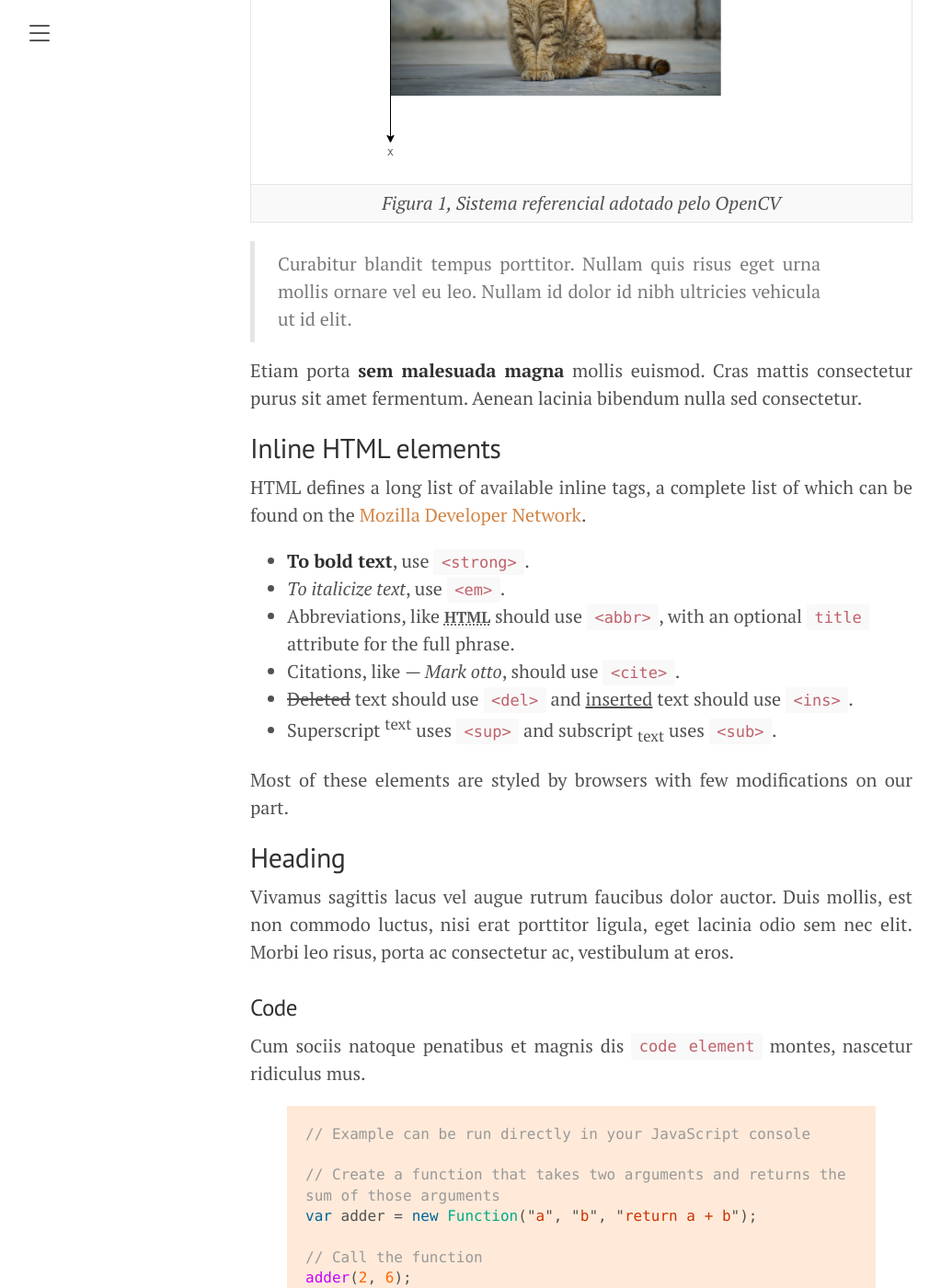
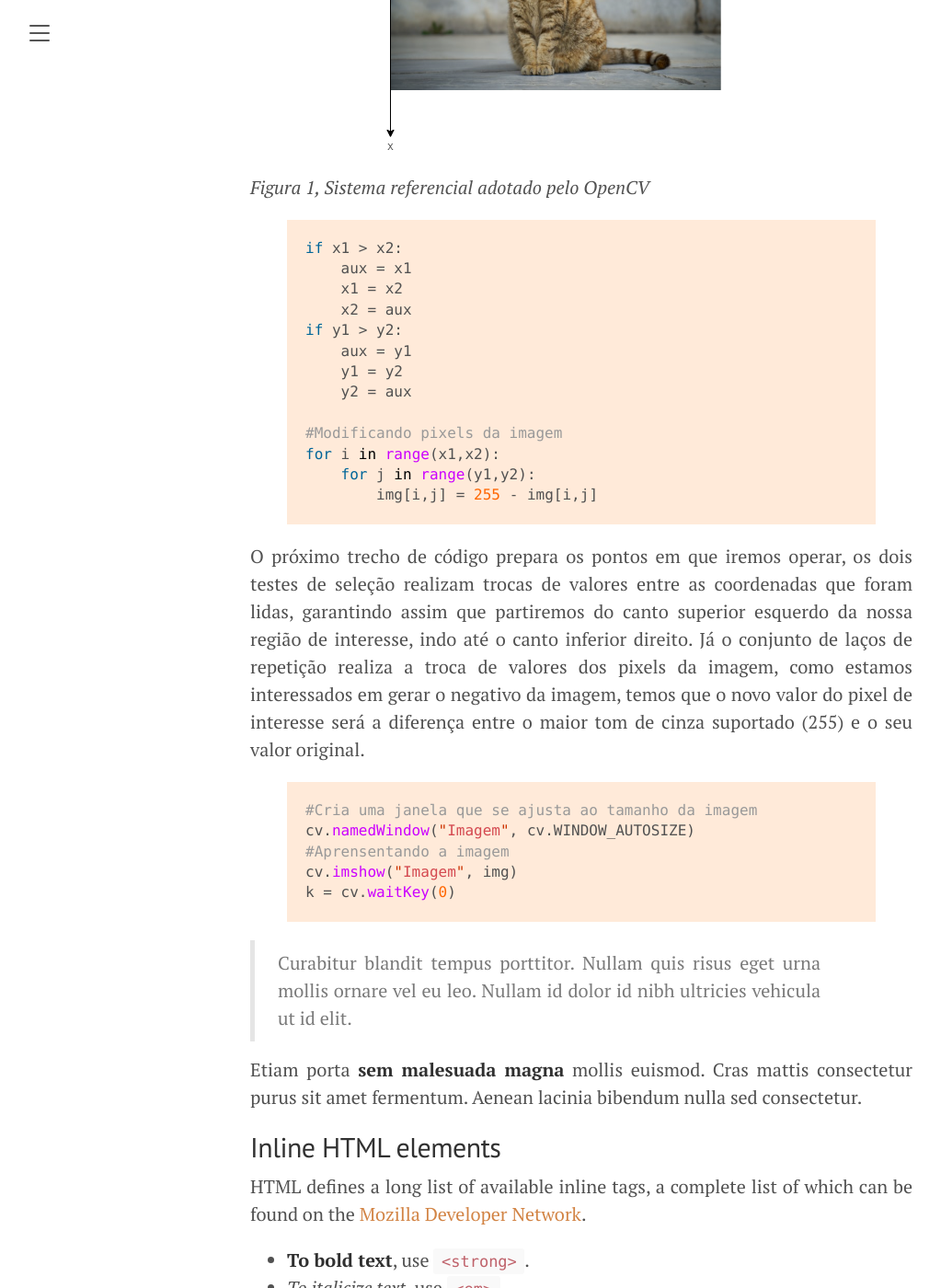
Before and after one commit to lucasamds/lucasamds.github.io, a Jekyll site: the page built from _posts/2021-02-25-manipulando-pixels.md, in a window 1280 px wide and 1400 px high, scrolled down 3456 px. Shown: the whole window at 92% size, without its empty margins (8-1031 px from the left). Built offline with Jekyll 4.4.1, drawn with Linux system fonts in a browser that asks for light colours.

Commit message:
Update 2021-02-25-manipulando-pixels.md

```diff
--- a/_posts/2021-02-25-manipulando-pixels.md
+++ b/_posts/2021-02-25-manipulando-pixels.md
@@ -97,12 +97,35 @@ O próximo passo é obter as coordenadas dos pontos que iremos utilizar para ide
 
 Antes de escolher as coordenadas dos pontos, é importante ter em mente em como o OpenCV acessa os elementos da imagem, veja a figura abaixo.
 
-|![eixos.png](https://raw.githubusercontent.com/lucasamds/lucasamds.github.io/main/public/images/eixos.png)|
-|:--:|
-| *Figura 1, Sistema referencial adotado pelo OpenCV* |
+![](https://raw.githubusercontent.com/lucasamds/lucasamds.github.io/main/public/images/eixos.png)
+*Figura 1, Sistema referencial adotado pelo OpenCV*
 
+{% highlight python %}
+if x1 > x2:
+    aux = x1
+    x1 = x2
+    x2 = aux
+if y1 > y2:
+    aux = y1
+    y1 = y2
+    y2 = aux
 
+#Modificando pixels da imagem
+for i in range(x1,x2):
+    for j in range(y1,y2):
+        img[i,j] = 255 - img[i,j]
 
+{% endhighlight %}
+
+O próximo trecho de código prepara os pontos em que iremos operar, os dois testes de seleção realizam trocas de valores entre as coordenadas que foram lidas, garantindo assim que partiremos do canto superior esquerdo da nossa região de interesse, indo até o canto inferior direito. Já o conjunto de laços de repetição realiza a troca de valores dos pixels da imagem, como estamos interessados em gerar o negativo da imagem, temos que o novo valor do pixel de interesse será a diferença entre o maior tom de cinza suportado (255) e o seu valor original.
+
+{% highlight python %}
+#Cria uma janela que se ajusta ao tamanho da imagem
+cv.namedWindow("Imagem", cv.WINDOW_AUTOSIZE)
+#Aprensentando a imagem
+cv.imshow("Imagem", img)
+k = cv.waitKey(0)
+{% endhighlight %}
 > Curabitur blandit tempus porttitor. Nullam quis risus eget urna mollis ornare vel eu leo. Nullam id dolor id nibh ultricies vehicula ut id elit.
 
 
```
